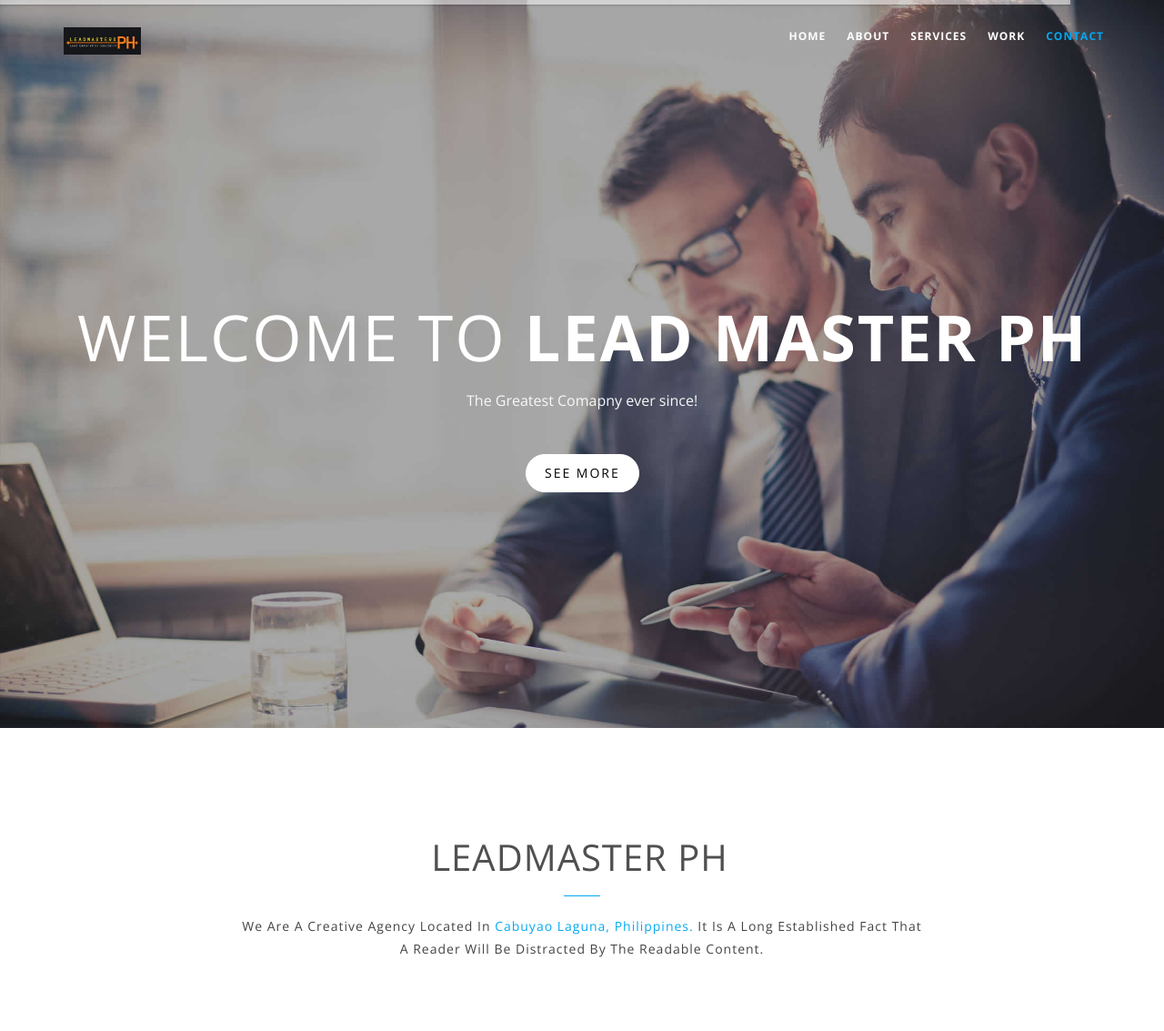
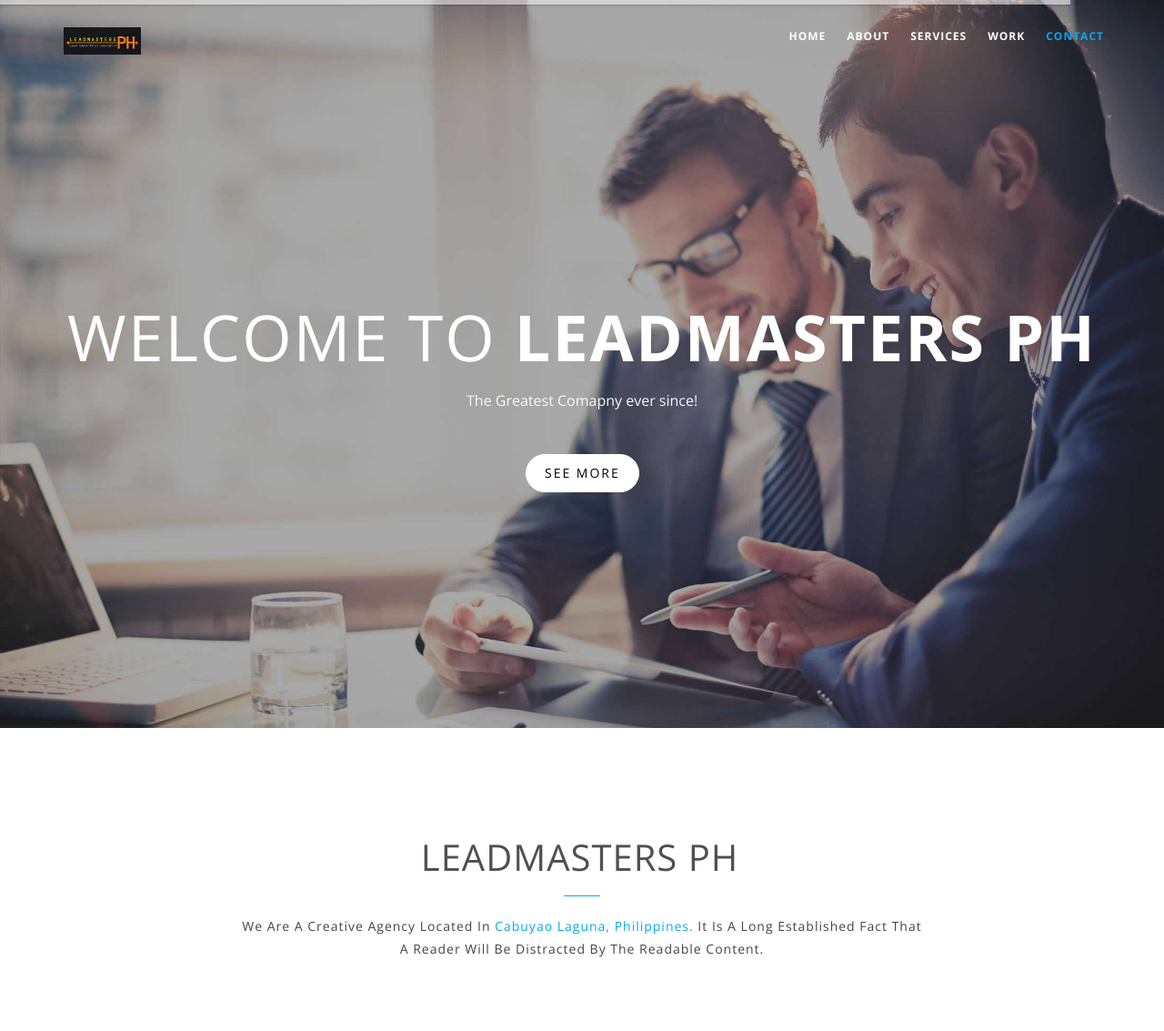
Before and after one commit to Marvin-Fiedacan/ProjectWeb, a Django app: page / in a window 1280 px wide. Shown: the top 1133 px of the page at 91% size. Run offline with Django 3.2, Linux system fonts and the light colour scheme; some libraries are stand-ins or nearby versions; some web fonts are replaced.

Commit message:
tweaked about title

```diff
--- a/website/templates/home.html
+++ b/website/templates/home.html
@@ -13,7 +13,7 @@
         <meta charset="utf-8">
         <meta http-equiv="X-UA-Compatible" content="IE=edge">
         <meta name="viewport" content="width=device-width, initial-scale=1">
-        <title>Lead Master PH</title>
+        <title>LeadMasters PH</title>
 
         <link rel="icon" href="{% static 'website/images/leadIcon.ico' %}">
         <!-- Bootstrap -->
@@ -85,7 +85,7 @@
                         <!-- LAYERS -->
                         <!-- LAYER NR. 1 -->
                         <div class="tp-caption slider-title" data-x="center" data-y="center"  data-voffset="-30" data-speed="500" data-start="1200" data-easing="Power4.easeInOut">
-                            welcome to <span>Lead Master PH</span>
+                            welcome to <span>LeadMasters PH</span>
                         </div> <!-- /tp-caption -->
                         <!-- LAYER NR. 2 -->
                         <div class="tp-caption slider-caption" data-x="center" data-y="center" data-voffset="40" data-speed="500" data-start="1800" data-easing="Power4.easeInOut" data-captionhidden="on">
@@ -105,7 +105,7 @@
                         <!-- LAYERS -->
                         <!-- LAYER NR. 1 -->
                         <div class="tp-caption slider-title" data-x="center" data-y="center"  data-voffset="-30" data-speed="500" data-start="1200" data-easing="Power4.easeInOut">
-                            LeadMaster <span>PH</span>
+                            LeadMasters <span>PH</span>
                         </div> <!-- /tp-caption -->
 
                         <!-- LAYER NR. 2 -->
@@ -132,7 +132,7 @@
                 <div class="row">
                     <div class="col-sm-8 col-sm-offset-2 text-center">
                         <div class="section-title">
-                            <h1>LeadMaster <span class="alo">PH</span></h1>
+                            <h1>LeadMasters <span class="alo">PH</span></h1>
                             <span class="border-line"></span>
                             <p class="lead subtitle-caption">
                                 we are a creative agency located in <span class="colored-text">Cabuyao Laguna, Philippines.</span> It is a long established fact that a reader will be distracted by the readable content.
@@ -244,7 +244,7 @@
                 <div class="row">
                     <div class="col-sm-8 col-sm-offset-2">
                         <div class="section-title text-center">
-                            <h1> <span class="alo">LeadMaster PH </span> team</h1>
+                            <h1> <span class="alo">LeadMasters PH </span> team</h1>
                             <span class="border-line"></span>
                             <p class="lead subtitle-caption">
                                 Vivamus congue diam vitae tortor imperdiet congue. Nullam sagittis, tristique diam, ut ullamcorper tellus. Cras porttitor massa.
@@ -260,7 +260,7 @@
 
                             <ul class="social list-inline">
                                 <li><a href="#"><i class="icon icon-social-twitter"></i></a></li>
-                                <li><a href=""><i class="icon icon-social-facebook"></i></a></li>
+                                <li><a href="www.facebook.com/marvin.fiedacan.3"><i class="icon icon-social-facebook"></i></a></li>
                                 <li><a href="#"><i class="icon icon-social-dribbble"></i></a></li>
                             </ul>
                         </div>
@@ -530,7 +530,7 @@
                 <div class="row">
                     <div class="col-sm-8 col-sm-offset-2">
                         <div class="section-title text-center">
-                            <h1> <span class="alo">LeadMaster PH </span> Portfolio</h1>
+                            <h1> <span class="alo">LeadMasters PH </span> Portfolio</h1>
                             <span class="border-line"></span>
                             <p class="lead subtitle-caption">
                                 Vivamus congue diam vitae tortor imperdiet congue.
@@ -729,13 +729,13 @@
 
         <footer class="footer">
             <div class="container text-center">
-                <span class="alo">LeadMaster PH</span>
+                <span class="alo">LeadMasters PH</span>
                 <ul class="social list-inline">
                     <li><a href="#"><i class="icon icon-social-twitter"></i></a></li>
                     <li><a href="https://www.facebook.com/marvin.fiedacan.3"><i class="icon icon-social-facebook"></i></a></li>
                     <li><a href="#"><i class="icon icon-social-dribbble"></i></a></li>
                 </ul>
-                <span class="copyright">&copy; Copyright 2021. LeadMaster PH Created By <a href="https://www.facebook.com/marvin.fiedacan.3">Marvin Fiedacan</a></span> <!-- https://www.facebook.com/marvin.fiedacan.3 http://templatestock.co -->
+                <span class="copyright">&copy; Copyright 2021. LeadMasters PH Created By <a href="https://www.facebook.com/marvin.fiedacan.3">Marvin Fiedacan</a></span> <!-- https://www.facebook.com/marvin.fiedacan.3 http://templatestock.co -->
             </div>
         </footer>
 
```
